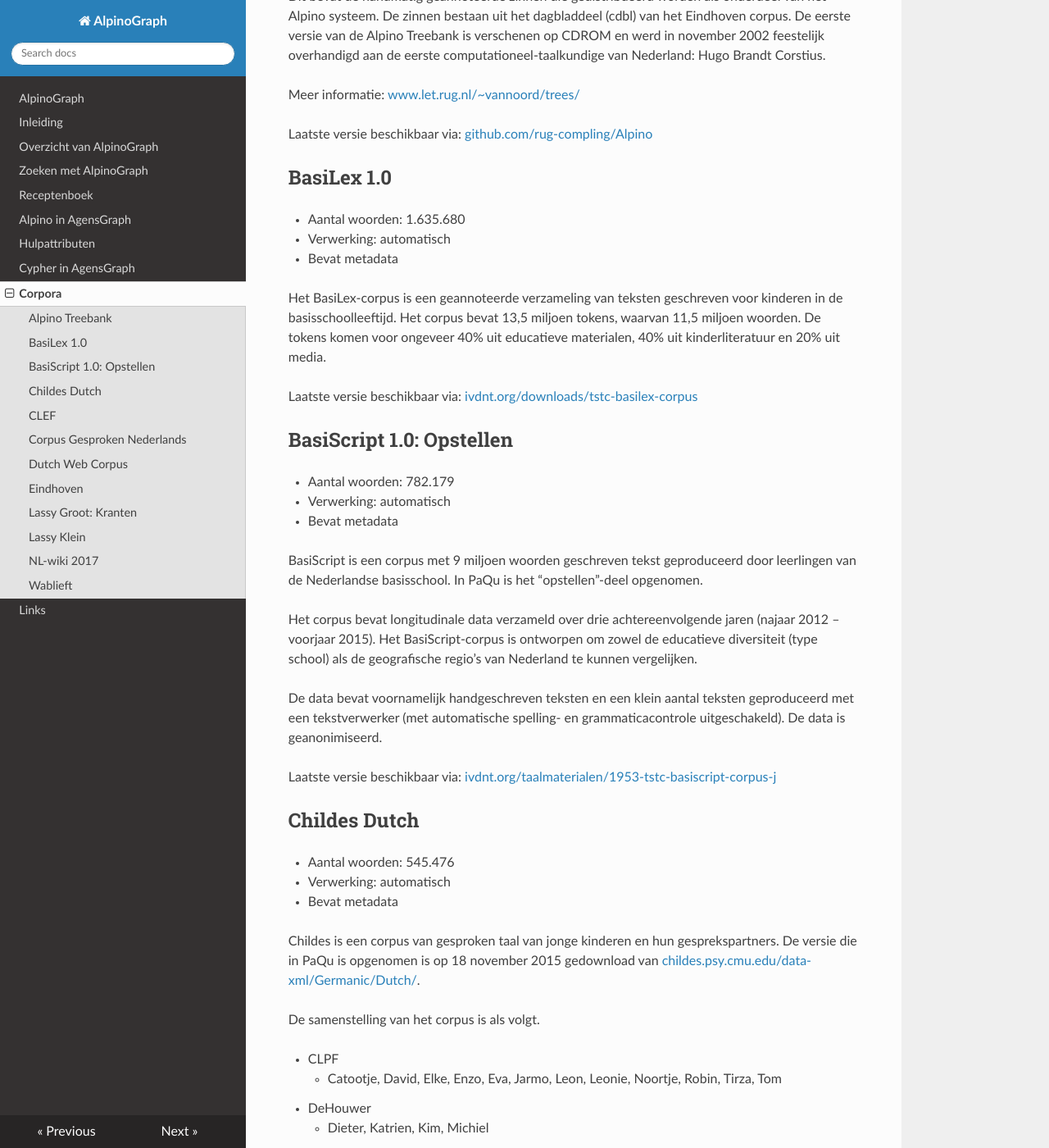
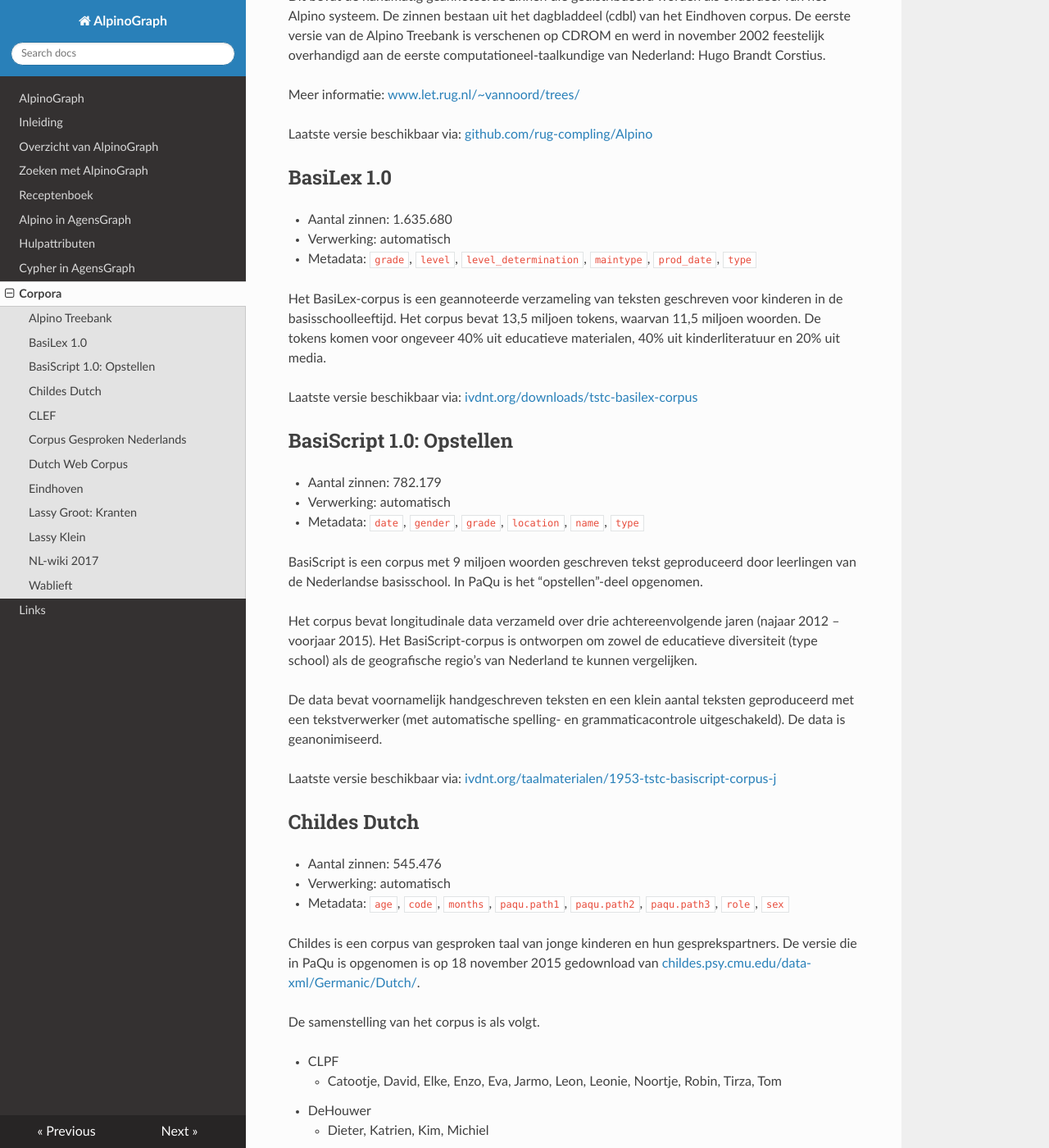
Before and after one commit to rug-compling/alpinograph-docs, an MkDocs documentation site: the page built from docs/corpora.md, in a window 1280 px wide and 1400 px high, scrolled down 424 px. Shown: the whole window at 82% size. Built offline with MkDocs 1.6.1, drawn with Linux system fonts in a browser that asks for light colours; nearby versions of some CDN libraries; some of the changed text lies outside the part shown.

Commit message:
coprpusinfo: metadata

```diff
--- a/docs/corpora.md
+++ b/docs/corpora.md
@@ -8,7 +8,7 @@
 
 ## Alpino Treebank
 
- * Aantal woorden:  7.136
+ * Aantal zinnen:  7.136
  * Verwerking: handmatig
 
 Dit bevat de handmatig geannoteerde zinnen die gedistribueerd worden
@@ -24,9 +24,9 @@
 
 ## BasiLex 1.0
 
- * Aantal woorden: 1.635.680
+ * Aantal zinnen: 1.635.680
  * Verwerking: automatisch
- * Bevat metadata
+ * Metadata: `grade`, `level`, `level_determination`, `maintype`, `prod_date`, `type`
 
 Het BasiLex-corpus is een geannoteerde verzameling van teksten geschreven voor kinderen in de basisschoolleeftijd. Het corpus bevat 13,5 miljoen tokens, waarvan 11,5 miljoen woorden. De tokens komen voor ongeveer 40% uit educatieve materialen, 40% uit kinderliteratuur en 20% uit media.
 
@@ -34,9 +34,9 @@
 
 ## BasiScript 1.0: Opstellen
 
- * Aantal woorden: 782.179
+ * Aantal zinnen: 782.179
  * Verwerking: automatisch
- * Bevat metadata
+ * Metadata: `date`, `gender`, `grade`, `location`, `name`, `type`
 
 BasiScript is een corpus met 9 miljoen woorden geschreven tekst geproduceerd door leerlingen van de Nederlandse basisschool. In PaQu is het “opstellen”-deel opgenomen.
 
@@ -48,9 +48,9 @@
 
 ## Childes Dutch
 
- * Aantal woorden: 545.476
+ * Aantal zinnen: 545.476
  * Verwerking: automatisch
- * Bevat metadata
+ * Metadata: `age`, `code`, `months`, `paqu.path1`, `paqu.path2`, `paqu.path3`, `role`, `sex`
 
 Childes is een corpus van gesproken taal van jonge kinderen en hun gesprekspartners. De versie die in PaQu is opgenomen is op 18 november 2015 gedownload van [childes.psy.cmu.edu/data-xml/Germanic/Dutch/](http://childes.psy.cmu.edu/data-xml/Germanic/Dutch/).
 
@@ -74,7 +74,7 @@
 
 ## CLEF
 
- * Aantal woorden: 4.266.515
+ * Aantal zinnen: 4.266.515
  * Verwerking: automatisch
 
 Dit corpus bevat alle zinnen van het Algemeen Dagblad en de NRC van
@@ -84,9 +84,9 @@
 
 ## Corpus Gesproken Nederlands
 
- * Aantal woorden: 129.921
+ * Aantal zinnen: 129.921
  * Verwerking: handmatig
- * Bevat metadata
+ * Metadata: `birthyear`, `country`, `sex`, `source`, `speaker_id`, `talk_id`
 
 Dit bevat de handmatig geannoteerde zinnen van het CGN (ongeveer 1 miljoen woorden), Versie 2.
 
@@ -96,7 +96,7 @@
 
 ## Dutch Web Corpus
 
- * Aantal woorden: 1.498.479
+ * Aantal zinnen: 1.498.479
  * Verwerking: automatisch
 
 This automatically annotated treebank contains the first 1.5 million
@@ -110,7 +110,7 @@
 
 ## Eindhoven
 
- * Aantal woorden: 40.524
+ * Aantal zinnen: 40.524
  * Verwerking: automatisch
 
 Het Eindhoven-corpus is al begin jaren zeventig verzameld. Jarenlang
@@ -123,7 +123,7 @@
 
 ## Lassy Groot: Kranten
 
- * Aantal woorden: 14.974.458
+ * Aantal zinnen: 14.974.458
  * Verwerking: automatisch
 
 Dit is het deel `WR-P-P-G` van het corpus Lassy Groot. Dit betreft materiaal afkomstig uit dagbladen.
@@ -134,9 +134,9 @@
 
 ## Lassy Klein
 
- * Aantal woorden: 65.200
+ * Aantal zinnen: 65.200
  * Verwerking: handmatig
- * Bevat metadata
+ * Metadata: `source`
 
 Lassy Klein is een handmatig geannoteerd corpus van ongeveer 1 miljoen
 woorden. De huidige versie betreft Release 5 (2018).
@@ -147,16 +147,16 @@
 
 ## NL-wiki 2017
 
- * Aantal woorden: 16.073.845
+ * Aantal zinnen: 16.073.845
  * Verwerking: automatisch
 
 Dit corpus bevat alle zinnen van de dump van de Nederlandse Wikipedia van 1 Augustus 2017.
 
 ## Wablieft
 
- * Aantal woorden: 256.729
+ * Aantal zinnen: 256.729
  * Verwerking: automatisch
- * Bevat metadata
+ * Metadata: `datum`, `issue`, `rubriek`
 
 it betreft het Wablieft corpus versie 1.2. Het Wablieft-corpus bevat
 het digitaal archief van de Wablieft-krant (periode 2011-2017), zoals
```
